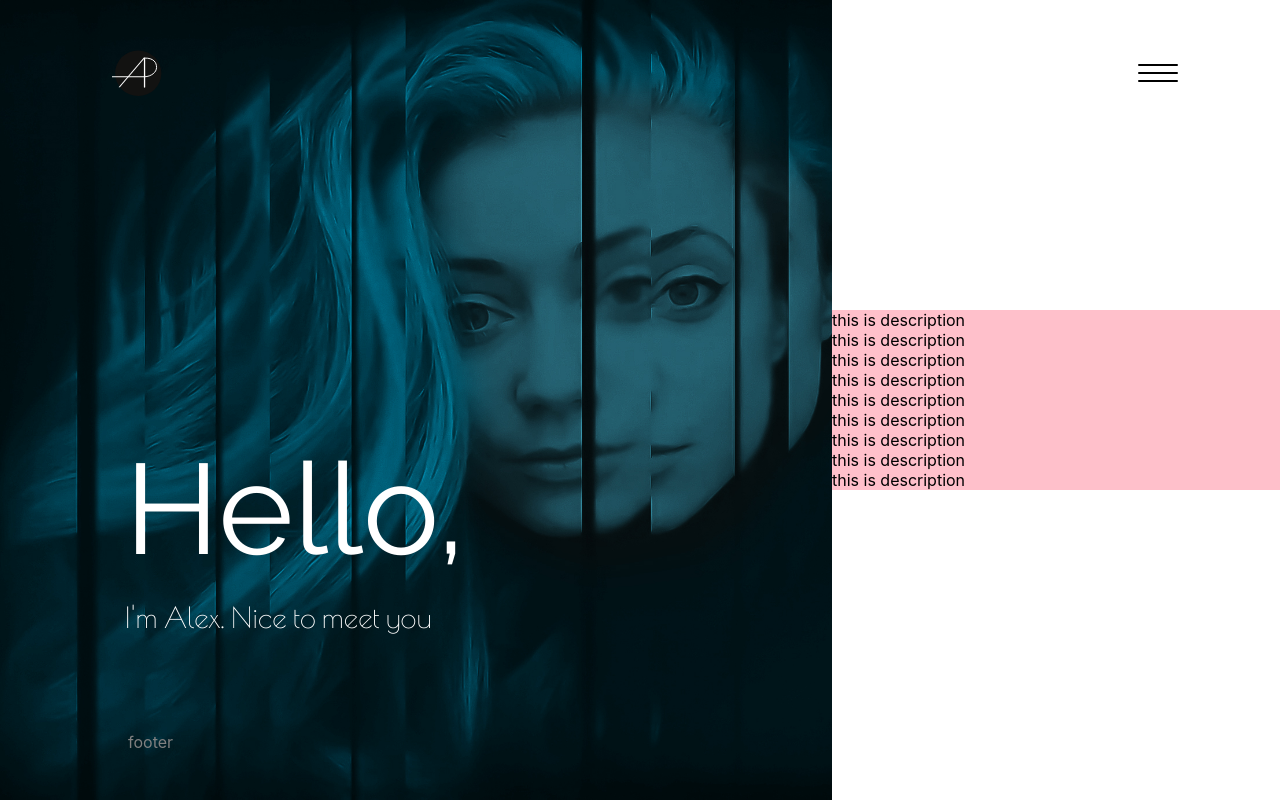
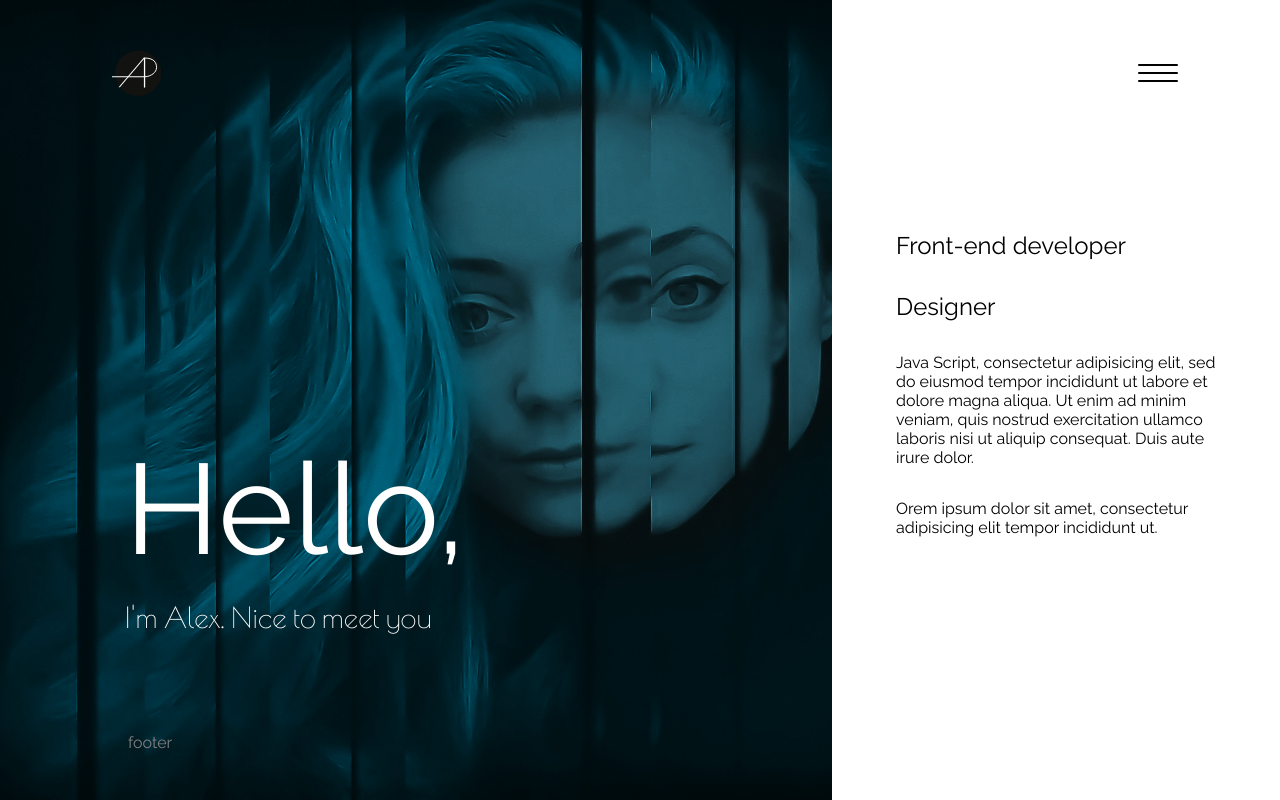
Before and after one commit to alexandra-pascal/my-portfolio, a React (Create React App) app: page / in a window 1280 px wide. Built offline with nearby package versions, Linux system fonts and the light colour scheme.

Commit message:
added text in the description section

```diff
--- a/src/components/App/App.css
+++ b/src/components/App/App.css
@@ -14,6 +14,7 @@ img {
   display: flex;
   flex-direction: column;
   position: relative;
+  font-family: Raleway;
 }
 main {
   flex: 1;
--- a/src/components/Home/DescriptionSection.css
+++ b/src/components/Home/DescriptionSection.css
@@ -1,8 +1,17 @@
 .description-section-wrap {
-  background: pink;
+  width: 85%;
+  margin: 5rem auto;
+}
+.description-title {
+  font-size: 1.5rem;
+  margin-bottom: 2rem;
+}
+.description-text {
+  margin-bottom: 2rem;
 }
 @media (min-width: 700px) {
   .description-section-wrap {
     flex: 1;
+    padding: 0 4rem;
   }
 }
--- a/src/components/Home/DescriptionSection.js
+++ b/src/components/Home/DescriptionSection.js
@@ -4,15 +4,18 @@ import "./DescriptionSection.css";
 export default function DescriptionSection() {
   return (
     <div className="description-section-wrap">
-      <div>this is description</div>
-      <div>this is description</div>
-      <div>this is description</div>
-      <div>this is description</div>
-      <div>this is description</div>
-      <div>this is description</div>
-      <div>this is description</div>
-      <div>this is description</div>
-      <div>this is description</div>
+      <p className="description-title">Front-end developer</p>
+      <p className="description-title">Designer</p>
+      <p className="description-text">
+        Java Script, consectetur adipisicing elit, sed do eiusmod tempor
+        incididunt ut labore et dolore magna aliqua. Ut enim ad minim veniam,
+        quis nostrud exercitation ullamco laboris nisi ut aliquip consequat.
+        Duis aute irure dolor.{" "}
+      </p>
+      <p className="description-text">
+        Orem ipsum dolor sit amet, consectetur adipisicing elit tempor
+        incididunt ut.{" "}
+      </p>
     </div>
   );
 }
--- a/src/components/Home/PictureSection.css
+++ b/src/components/Home/PictureSection.css
@@ -11,7 +11,6 @@
 }
 .hello {
   font-size: 6rem;
-  font-family: "Raleway";
   margin-bottom: 1rem;
 }
 .hello-subtitle {
```
